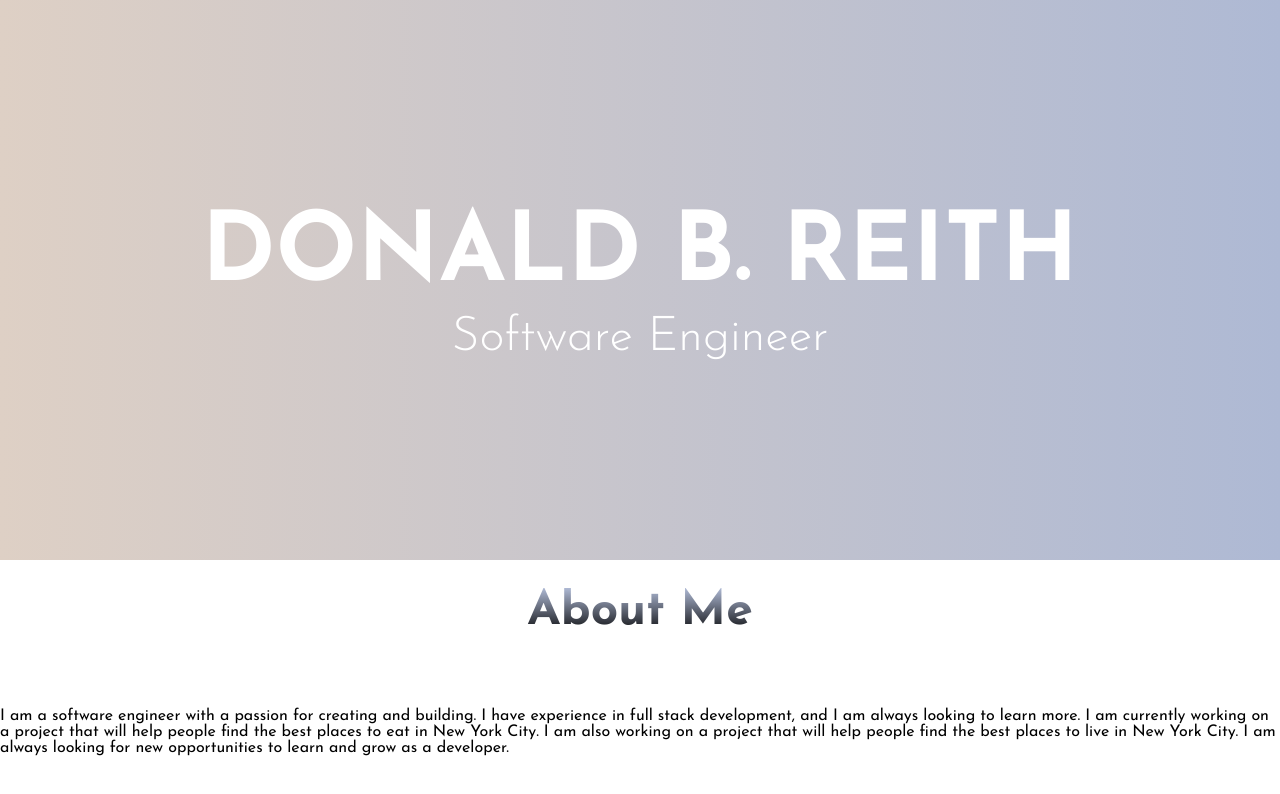
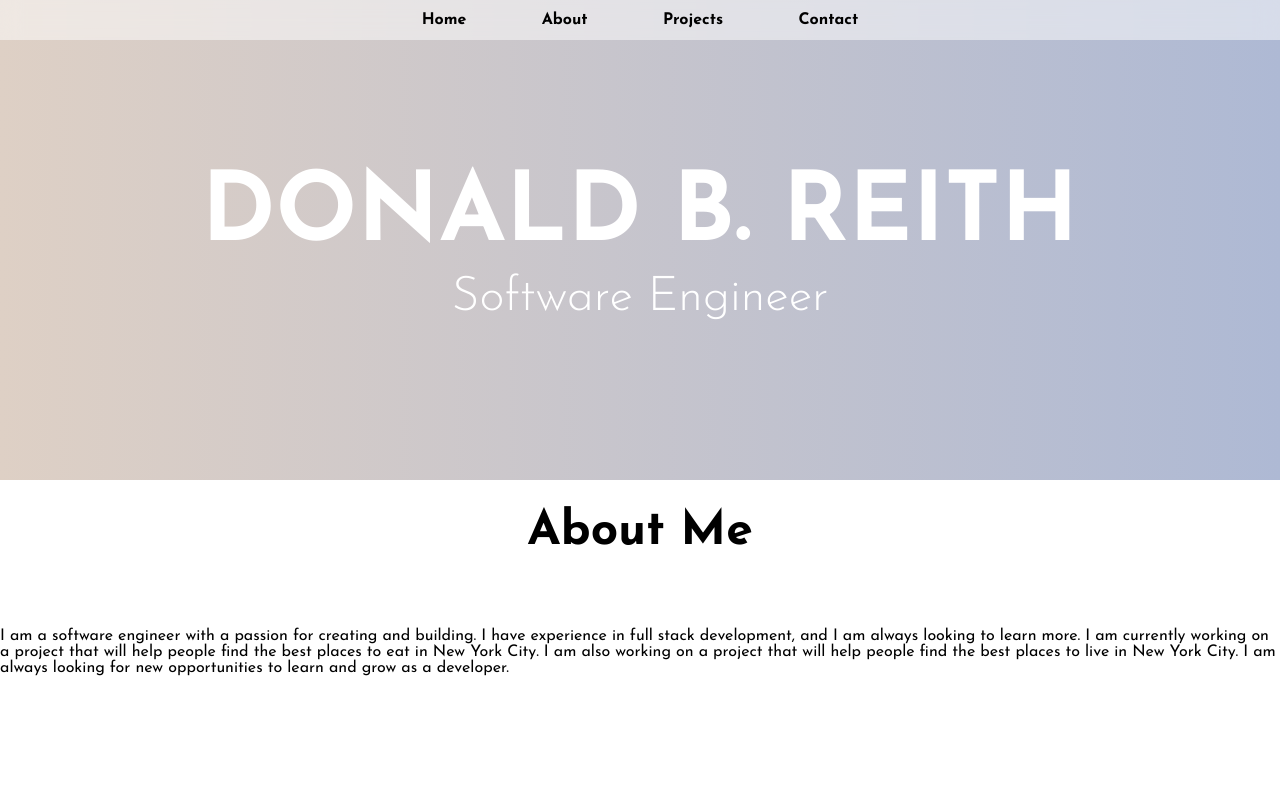
Before and after one commit to bananadonn/Personal-Website2, a plain HTML site: page index.html in a window 1280 px wide. Drawn offline with Linux system fonts and the light colour scheme.

Commit message:
create navbar

```diff
--- a/index.html
+++ b/index.html
@@ -10,6 +10,14 @@
 <link href="https://fonts.googleapis.com/css2?family=Josefin+Sans:ital,wght@0,100..700;1,100..700&display=swap" rel="stylesheet">
 </head>
 <body>
+    <section class="navbar">
+        <div class="nav-link-container">
+            <a href="#home" class="nav-link">Home</a>
+            <a href="#about" class="nav-link">About</a>
+            <a href="#projects" class="nav-link">Projects</a>
+            <a href="#contact" class="nav-link">Contact</a>
+        </div>
+    </section>
     <section class="home" id="home">
         <div class="box-for-name">
             <a href="#about" class="my-name-link"><h1 class="my-name">DONALD B. REITH</h1></a>
@@ -22,6 +30,7 @@
             <p class="about-me-text">I am a software engineer with a passion for creating and building. I have experience in full stack development, and I am always looking to learn more. I am currently working on a project that will help people find the best places to eat in New York City. I am also working on a project that will help people find the best places to live in New York City. I am always looking for new opportunities to learn and grow as a developer.</p>
         </div>
     </section>
+    <section class="fill">  </section>
 
 
 </body>
--- a/styles.css
+++ b/styles.css
@@ -8,10 +8,36 @@ body{
     padding: 0;
     font-family: 'Josefin Sans', sans-serif;
 }
+/* The following refers to the navbar of the website. */
+.navbar{
+    height:5vh;
+    position:fixed;
+    top:0;
+    width:100%;
+    background: rgba(255, 255, 255, 0.5);
+    backdrop-filter: blur(10px);
+    z-index: 1000;
+    transition: background 0.3s ease;
+}
+.nav-link-container{
+    display: flex;
+    justify-content: space-around;
+    align-items: center;
+    margin: auto;
+    height: 100%;
+    max-width: 40vw;
+}
+.nav-link{
+    text-decoration: none;
+    color: black;
+    font-size: 1rem;
+    font-weight: 700;
+    transition: color 0.3s ease;
+}
 /* The following refers to the first gradient section of the website. */
 .home{
     background: linear-gradient(to right, rgb(222, 208, 197),rgb(174, 185, 212));
-    height: 70vh;
+    height: 60vh;
     width: 100%;
 }
 .box-for-name{
@@ -45,6 +71,7 @@ body{
 }
 /* The following refers to the About ME section of the website. */
 .about{
+
     height: 30vh;
 }
 .about-me{
@@ -58,9 +85,11 @@ body{
 .about-me-title{
     font-size: clamp(1rem, 5vw, 3rem);
     font-weight: 700;
-    background: linear-gradient(to bottom,rgb(174, 185, 212), black);
-    background-clip: text;
-    color:transparent;
+    color:black;
     margin:0;
     padding:0;
 }
+
+.fill{
+    height: 100vh;
+}
```
